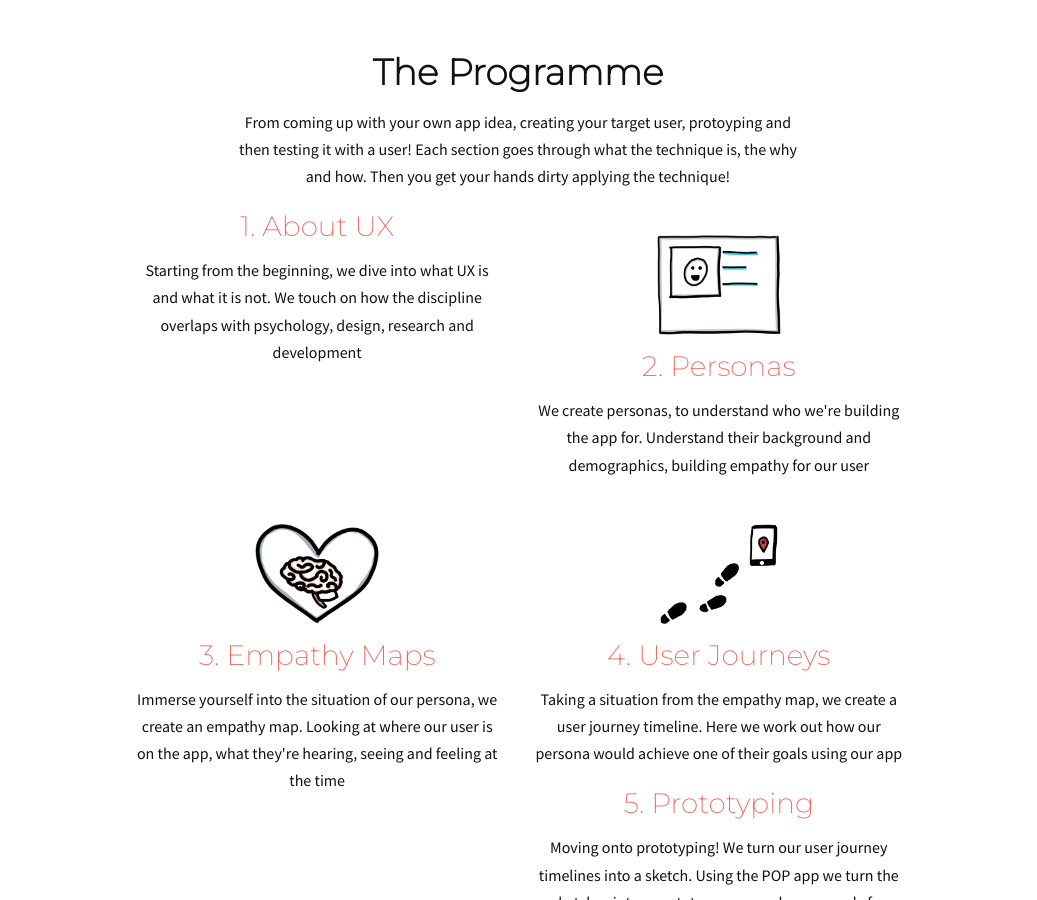
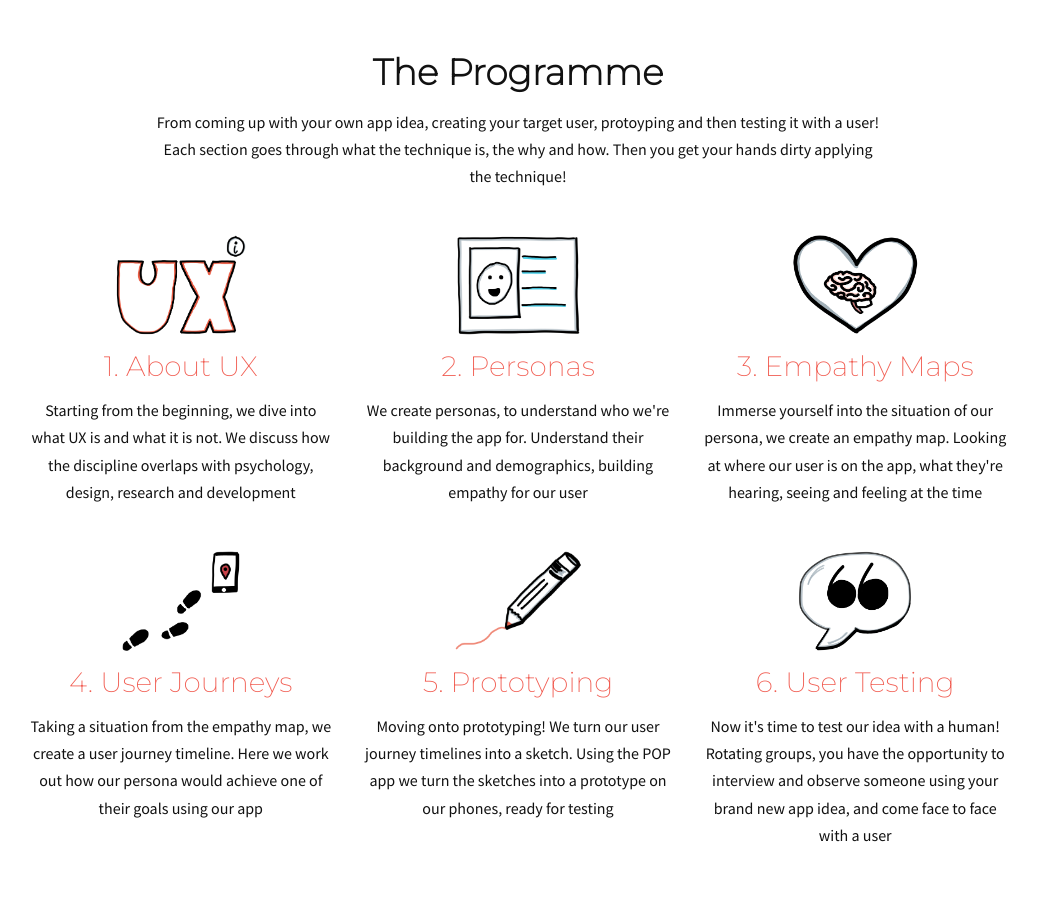
Before and after one commit to EChesters/echesters.github.io, a Jekyll site: the page built from pages/ux-masterclass.html, in a window 1280 px wide and 900 px high, scrolled down 1127 px. Shown: the whole window, without its empty margins (122-1159 px from the left). Built offline with Jekyll 4.4.1, drawn with Linux system fonts in a browser that asks for light colours; nearby versions of some CDN libraries; some of the changed text lies outside the part shown.

Commit message:
Issue #62 - Added icons to all material sections

```diff
--- a/_includes/_ux-master/credit.html
+++ b/_includes/_ux-master/credit.html
@@ -1,3 +1,3 @@
 <div class="col-xs-12 bg-subfooter text-center">
-  <p class="no-margin">All photos from UX Masterclass 2016 © Tanya Powell</p>
+  <p class="no-margin">All photos from UX Masterclass 2016 © <a href="https://twitter.com/tanya_powell">Tanya Powell</a></p>
 </div>
--- a/_includes/_ux-master/material.html
+++ b/_includes/_ux-master/material.html
@@ -1,31 +1,34 @@
 <div class="col-xs-12 bg-white add-padding vertical no-float">
-  <div class="col-xs-12 col-sm-9 col-md-8 position central more-margin overflow-auto bg-white text-center">
+  <div class="col-xs-12 col-sm-10 position central more-margin overflow-auto bg-white text-center">
     <h2 id="material" class="col-xs-12">The Programme</h2>
     <p class="col-xs-12 col-sm-10 col-md-9 position central">From coming up with your own app idea, creating your target user, protoyping and then testing it with a user! Each section goes through what the technique is, the why and how. Then you get your hands dirty applying the technique!</p>
-    <div class="col-xs-12 col-sm-10 col-md-6">
+    <div class="col-xs-12 col-sm-6 col-md-4">
+      <img src="/images/icons/about.png" class="icon">
       <h3>1. About UX</h3>
-      <p>Starting from the beginning, we dive into what UX is and what it is not. We touch on how the discipline overlaps with psychology, design, research and development</p>
+      <p>Starting from the beginning, we dive into what UX is and what it is not. We discuss how the discipline overlaps with psychology, design, research and development</p>
     </div>
-    <div class="col-xs-12 col-sm-10 col-md-6">
+    <div class="col-xs-12 col-sm-6 col-md-4">
       <img src="/images/icons/persona.png" class="icon">
       <h3>2. Personas</h3>
       <p>We create personas, to understand who we're building the app for. Understand their background and demographics, building empathy for our user</p>
     </div>
-    <div class="col-xs-12 col-sm-10 col-md-6">
+    <div class="col-xs-12 col-sm-6 col-md-4">
       <img src="/images/icons/empathy.png" class="icon">
       <h3>3. Empathy Maps</h3>
       <p>Immerse yourself into the situation of our persona, we create an empathy map. Looking at where our user is on the app, what they're hearing, seeing and feeling at the time</p>
     </div>
-    <div class="col-xs-12 col-sm-10 col-md-6">
+    <div class="col-xs-12 col-sm-6 col-md-4">
       <img src="/images/icons/journey.png" class="icon">
       <h3>4. User Journeys</h3>
       <p>Taking a situation from the empathy map, we create a user journey timeline. Here we work out how our persona would achieve one of their goals using our app</p>
     </div>
-    <div class="col-xs-12 col-sm-10 col-md-6">
+    <div class="col-xs-12 col-sm-6 col-md-4">
+      <img src="/images/icons/sketch.PNG" class="icon">
       <h3>5. Prototyping</h3>
       <p>Moving onto prototyping! We turn our user journey timelines into a sketch. Using the POP app we turn the sketches into a prototype on our phones, ready for testing</p>
     </div>
-    <div class="col-xs-12 col-sm-10 col-md-6">
+    <div class="col-xs-12 col-sm-6 col-md-4">
+      <img src="/images/icons/quote.PNG" class="icon">
       <h3>6. User Testing</h3>
       <p>Now it's time to test our idea with a human! Rotating groups, you have the opportunity to interview and observe someone using your brand new app idea, and come face to face with a user</p>
     </div>
```
Also changed, not shown: images/icons/about.png (added), images/icons/empathy.png, images/icons/persona.png, images/icons/quote.png (added), images/icons/sketch.PNG (added).
